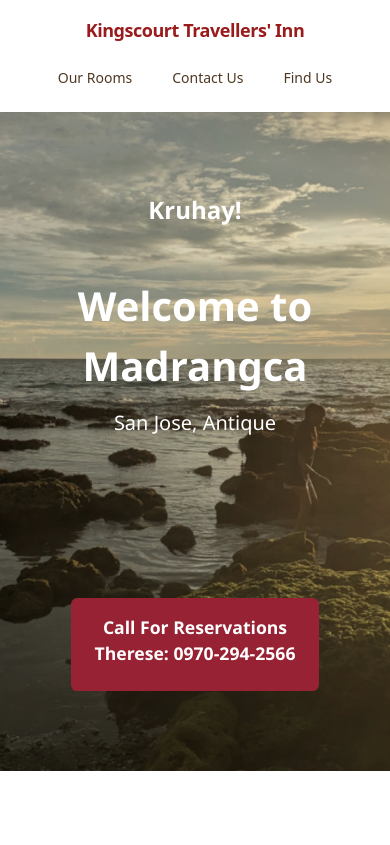
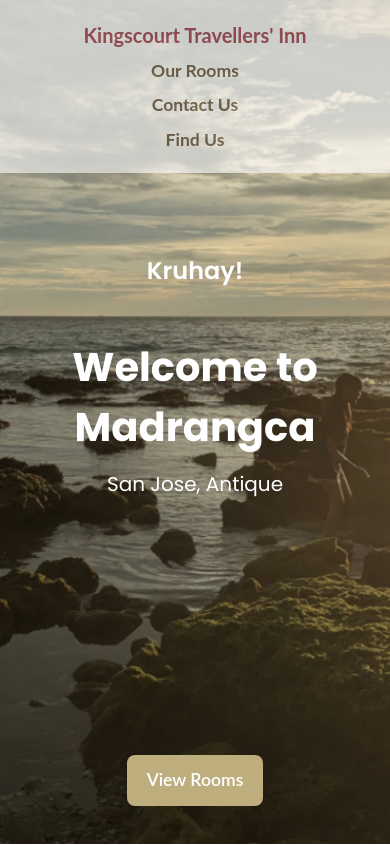
Before and after one commit to GwenCodes/Antique-lodging-business, a plain HTML site: page index.html in a window 390 px wide. Shown: the top 845 px of the page. Drawn offline with nearby package versions, Linux system fonts and the light colour scheme.

Commit message:
Changed font and responsiveness

```diff
--- a/index.html
+++ b/index.html
@@ -3,17 +3,28 @@
   <head>
     <meta charset="UTF-8" />
     <meta name="viewport" content="width=device-width, initial-scale=1.0" />
+    <link rel="preconnect" href="https://fonts.googleapis.com" />
+    <link rel="preconnect" href="https://fonts.gstatic.com" crossorigin />
+    <link
+      href="https://fonts.googleapis.com/css2?family=Poppins:ital,wght@0,100;0,200;0,300;0,400;0,500;0,600;0,700;0,800;0,900;1,100;1,200;1,300;1,400;1,500;1,600;1,700;1,800;1,900&display=swap"
+      rel="stylesheet"
+    />
 
     <title>
-      Kingscourt Travellers' Inn | Budget Lodging in San Jose, Antique
+      Kingscourt Travellers' Inn | Budget Lodging in Madrangca, San Jose,
+      Antique
     </title>
     <script src="https://cdn.tailwindcss.com"></script>
+
     <style>
       :root {
         --ruby-red: #962233;
         --sand: #beae7e;
         --olive-wood: #877350;
         --deep-walnut: #4f3822;
+      }
+      body {
+        border: none;
       }
       .container {
         max-width: 1400px;
@@ -26,22 +37,70 @@
         background-size: cover;
         background-repeat: no-repeat;
         background-position: center;
-        padding: 5rem 1rem;
+        height: 100vh;
+      }
+      header .logo-text {
+        font-family: "Lato", sans-serif;
+        font-size: 1.25rem;
+        font-weight: bold;
+        color: var(--ruby-red);
       }
       header a {
         display: inline-block;
         background-color: var(--ruby-red);
         color: white;
-        padding: 1rem 1.5rem 1.5rem;
-        margin-top: 15rem;
         font-weight: bold;
         font-size: 1.25rem;
-        font-family: "Segoe UI", Tahoma, Geneva, Verdana, sans-serif;
+        font-family: "Lato", sans-serif;
         text-decoration: none;
         border-radius: 0.4rem;
         text-align: center;
         height: auto;
+        margin-top: 12rem;
       }
+      header button {
+        padding: 0.75rem 1.5rem;
+        color: white;
+        background-color: var(--deep-walnut);
+      }
+      header nav {
+        background-color: white;
+        opacity: 0.6;
+        margin-left: 0;
+        margin-right: 0;
+      }
+      .nav-container {
+        display: flex;
+        justify-content: space-between;
+        margin-left: 0;
+        margin-right: 0;
+        padding: 0;
+      }
+      nav a {
+        color: var(--deep-walnut);
+        text-decoration: none;
+        background-color: transparent;
+        padding: 1rem;
+        margin: 0 0.25rem;
+      }
+      .nav-links a:hover {
+        color: var(--ruby-red);
+      }
+      .btn {
+        padding: 0.75rem 1.25rem;
+        background: var(--sand);
+        color: white;
+        border-radius: 8px;
+        font-weight: 600;
+        text-align: center;
+        display: inline-block;
+        width: auto;
+        margin-top: 6rem;
+      }
+      .btn:hover {
+        background-color: var(--ruby-red);
+      }
+
       img {
         filter: brightness(0.75);
       }
@@ -51,11 +110,11 @@
         padding: 1rem 1.5rem;
         font-weight: bold;
         font-size: 0.875rem;
-        font-family: "Segoe UI", Tahoma, Geneva, Verdana, sans-serif;
+        font-family: "Poppins", sans-serif;
         text-align: center;
       }
       header h1 {
-        font-family: "Segoe UI", Tahoma, Geneva, Verdana, sans-serif;
+        font-family: "Poppins", sans-serif;
         font-size: 4rem;
         font-weight: bold;
         margin-top: 3rem;
@@ -64,19 +123,34 @@
         line-height: 1.5;
       }
       header h2 {
-        font-family: "Segoe UI", Tahoma, Geneva, Verdana, sans-serif;
+        font-family: "Poppins", sans-serif;
         font-size: 1.5rem;
         line-height: 1.5;
         color: white;
+        margin-bottom: 10rem;
       }
       header h3 {
-        font-family: "Segoe UI", Tahoma, Geneva, Verdana, sans-serif;
+        font-family: "Poppins", sans-serif;
         font-size: 2rem;
         line-height: 1.5;
         color: white;
         font-weight: 600;
+        margin-top: 5rem;
       }
       @media (max-width: 768px) {
+        .nav-container {
+          align-items: center;
+          flex-direction: column;
+          padding-top: 1rem;
+          padding-bottom: 1rem;
+        }
+        .nav-links {
+          display: flex;
+          flex-direction: column;
+          align-items: center;
+          margin: 0 auto 0;
+        }
+
         .cta {
           display: none;
         }
@@ -88,10 +162,16 @@
         }
         header h3 {
           font-size: 1.5rem;
+          margin-top: 5rem;
         }
         header a {
-          margin-top: 10rem;
+          margin-top: 1rem;
           font-size: 1.1rem;
+        }
+        nav a {
+          background-color: transparent;
+          padding: 0;
+          margin: 0.25rem 0;
         }
       }
     </style>
@@ -100,67 +180,41 @@
     <div class="cta">
       <p>Call For Reservations - Therese: 0970-294-2566</p>
     </div>
-    <nav>
-      <div
-        class="class= max-w-3/4 mx-auto px-2 py-4 sm:px-4 lg:w-full flex flex-col sm:flex-row justify-between items-start sm:items-center gap-4"
-      >
-        <!-- Logo -->
-        <a
-          href="#"
-          class="flex flex-col items-center sm:flex-row sm:items-center mx-auto sm:mx-0"
-        >
-          <span
-            class="text-lg sm:text-2xl font-bold tracking-tight text-red-800"
-          >
-            Kingscourt Travellers' Inn
-          </span>
-        </a>
-
-        <!-- Right-side navigation -->
-        <nav
-          class="flex items-center space-x-4 font-medium text-[#4f3822] text-sm sm:text-base mx-auto sm:mx-0"
-        >
-          <a
-            href="#rooms"
-            class="px-3 py-2 rounded-md hover:text-red-700 hover:bg-orange-50 transition-colors"
-          >
-            Our Rooms
+    <header>
+      <nav>
+        <div class="nav-container">
+          <!-- Logo -->
+          <a href="#" class="logo-text">
+            <span> Kingscourt Travellers' Inn </span>
           </a>
-          <a
-            href="#contact-us"
-            class="px-3 py-2 rounded-md hover:text-red-700 hover:bg-orange-50 transition-colors"
-          >
-            Contact Us
-          </a>
-          <a
-            href="#find-us"
-            class="px-3 py-2 rounded-md hover:text-red-700 hover:bg-orange-50 transition-colors"
-          >
-            Find Us
-          </a>
-        </nav>
-      </div>
-    </nav>
-
-    <header>
+          <!-- Right-side navigation -->
+          <div class="nav-links">
+            <a href="#rooms"> Our Rooms </a>
+            <a href="#contact-us"> Contact Us </a>
+            <a href="#find-us"> Find Us </a>
+          </div>
+        </div>
+      </nav>
       <section>
         <div class="text-center">
           <h3>Kruhay!</h3>
           <h1>Welcome to Madrangca</h1>
           <h2>San Jose, Antique</h2>
-          <a href="#contact-us"
-            >Call For Reservations <br />
-            Therese: 0970-294-2566</a
-          >
+
+          <div>
+            <a href="#rooms" class="btn">View Rooms</a>
+          </div>
         </div>
       </section>
     </header>
-    <section class="pt-20 text-center text-[#877350]">
+    <section class="pt-12 text-center text-[#877350]" id="rooms">
       <span>✦</span>
     </section>
     <section class="text-stone-600 max-w-6xl mx-auto px-4 pt-10 mb-10">
-      <div class="text-center mb-10" id="rooms">
-        <h2 class="text-3xl font-bold text-[#4f3822] tracking-tight mb-6">
+      <div class="text-center mb-10">
+        <h2
+          class="text-3xl font-bold text-[#4f3822] tracking-tight mb-3 sm:mb-6"
+        >
           Our Budget-Friendly Rooms
         </h2>
         <p class="mb-20">For couples, family reunions, and festival goers.</p>
@@ -301,7 +355,10 @@
       </div>
     </section>
     <!-- ⭐ NEW ROOMS SECTION GOES HERE -->
-    <section id="album" class="max-w-6xl mx-auto px-4 py-16">
+    <section id="album" class="max-w-6xl mx-auto px-4 py-10">
+      <section class="pt-2 text-center text-[#877350] py-10">
+        <span>✦</span>
+      </section>
       <h2
         class="text-3xl font-bold text-center mb-10 text-[#4f3822] tracking-tight"
       >
@@ -392,6 +449,9 @@
 
     <section id="find-us" class="max-w-4xl mx-auto px-4 py-12">
       <div class="text-center mb-10">
+        <section class="pt-2 text-center text-[#877350] py-10" id="contact-us">
+          <span>✦</span>
+        </section>
         <h2 class="text-3xl font-bold text-[#4f3822] tracking-tight">
           Secure Your Room
         </h2>
@@ -404,36 +464,20 @@
           <div>
             <h3
               class="text-xl font-bold text-[#4f3822] mb-4 pb-2 border-b border-stone-100"
-              id="contact-us"
             >
               Contact Info
             </h3>
             <div class="space-y-4">
               <div>
-                <p
-                  class="text-xs uppercase tracking-wider text-stone-400 font-semibold"
-                >
-                  For Direct Reservations
-                </p>
                 <p class="text-lg font-bold text-[#4f3822]">
                   📱 Call Therese: 0-970-294-2566
                 </p>
               </div>
               <div>
-                <p
-                  class="text-xs uppercase tracking-wider text-stone-400 font-semibold"
-                >
-                  Email Enquiries
+                <p class="text-lg font-bold text-[#4f3822]">
+                  ✨ No Booking App Needed!
                 </p>
-                <p class="text-md font-medium text-[#4f3822] break-all">
-                  ✉️ email@kingscourtinn.com
-                </p>
-              </div>
-              <div
-                class="bg-orange-50 rounded-lg p-3 border border-orange-200/60 text-sm text-orange-950"
-              >
-                <p class="font-bold">✨ No Booking App Needed!</p>
-                <p class="mt-0.5">
+                <p class="text-base text-stone-600 mt-0.5">
                   Call us directly or simply walk in anytime—our front desk is
                   open 24 hours, 7 days a week.
                 </p>
@@ -450,11 +494,12 @@
           >
             Our Location
           </h3>
-          <p class="text-sm text-stone-600 mb-4">
-            Conveniently located in
-            <strong>Madrangca, San Jose, Antique, Philippines</strong>. Easy
-            access via local tricycle networks from the airport and public
-            terminals.
+          <p class="text-base text-stone-600 mb-4">
+            🛬 Conveniently located in
+            <strong>Madrangca, San Jose, Antique, Philippines</strong>. <br />
+            🚗 Easy access via local tricycle from Evelio B. Javier Airport.
+            <br />
+            ⛱️ And a short to Madrangca beach.
           </p>
           <div
             class="bg-stone-100 rounded-lg border border-stone-200 flex-1 min-h-[160px] flex flex-col items-center justify-center p-4 text-center"
@@ -467,7 +512,7 @@
               href="https://maps.app.goo.gl/Y7NDH1PV2dqisrdU6"
               target="_blank"
               rel="noopener noreferrer"
-              class="mt-4 bg-red-700 hover:bg-red-800 text-white text-xs font-bold uppercase tracking-wider px-4 py-2.5 rounded-lg shadow-sm transition-colors"
+              class="mt-4 bg-[#4f3822] hover:bg-[#962233] text-white text-xs font-bold uppercase tracking-wider px-4 py-2.5 rounded-lg shadow-sm transition-colors"
             >
               Open Map Route
             </a>
@@ -486,11 +531,15 @@
             Madrangca, San Jose, Antique, Western Visayas, Philippines
           </p>
         </div>
-        <div class="text-center sm:text-right">
-          <p>© 2026 Kingscourt Travellers' Inn. All rights reserved.</p>
-          <p class="mt-0.5 text-stone-100">
+        <div class="text-center sm:text-left">
+          <p class="mt-1rem mb-1rem text-stone-100">
             Providing warm, clean, and affordable getaways for travelers and
             locals alike.
+          </p>
+        </div>
+        <div>
+          <p class="mt-3rem mb-2rem>">
+            © 2026 Kingscourt Travellers' Inn. All rights reserved.
           </p>
         </div>
       </div>
```
